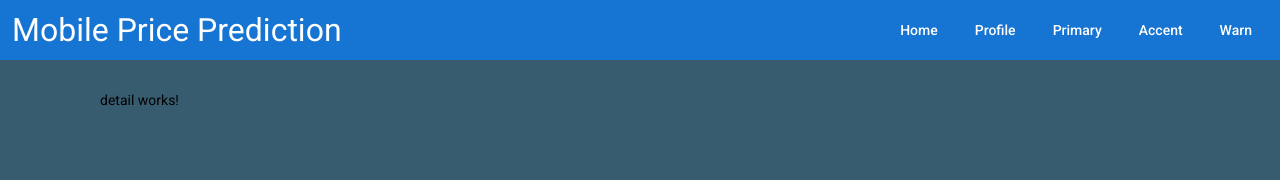
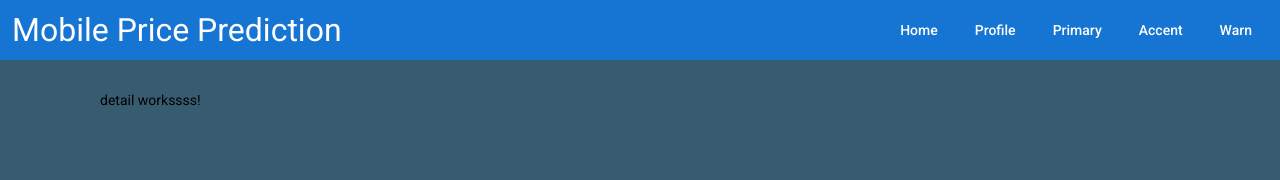
Before and after one commit to wishalNipun/MobilePricePredictionWebAppFrontEnd, an Angular app: page /dashboard/home in a window 1280 px wide. Both pictures are taken after a click on the button "Profile". Shown: the top 180 px of the page. Built offline with nearby package versions, Linux system fonts and the light colour scheme.

Commit message:
2nd commit

```diff
--- a/src/app/modules/dashboard/components/detail/detail.component.html
+++ b/src/app/modules/dashboard/components/detail/detail.component.html
@@ -1 +1 @@
-<p>detail works!</p>
+<p>detail workssss!</p>
```
